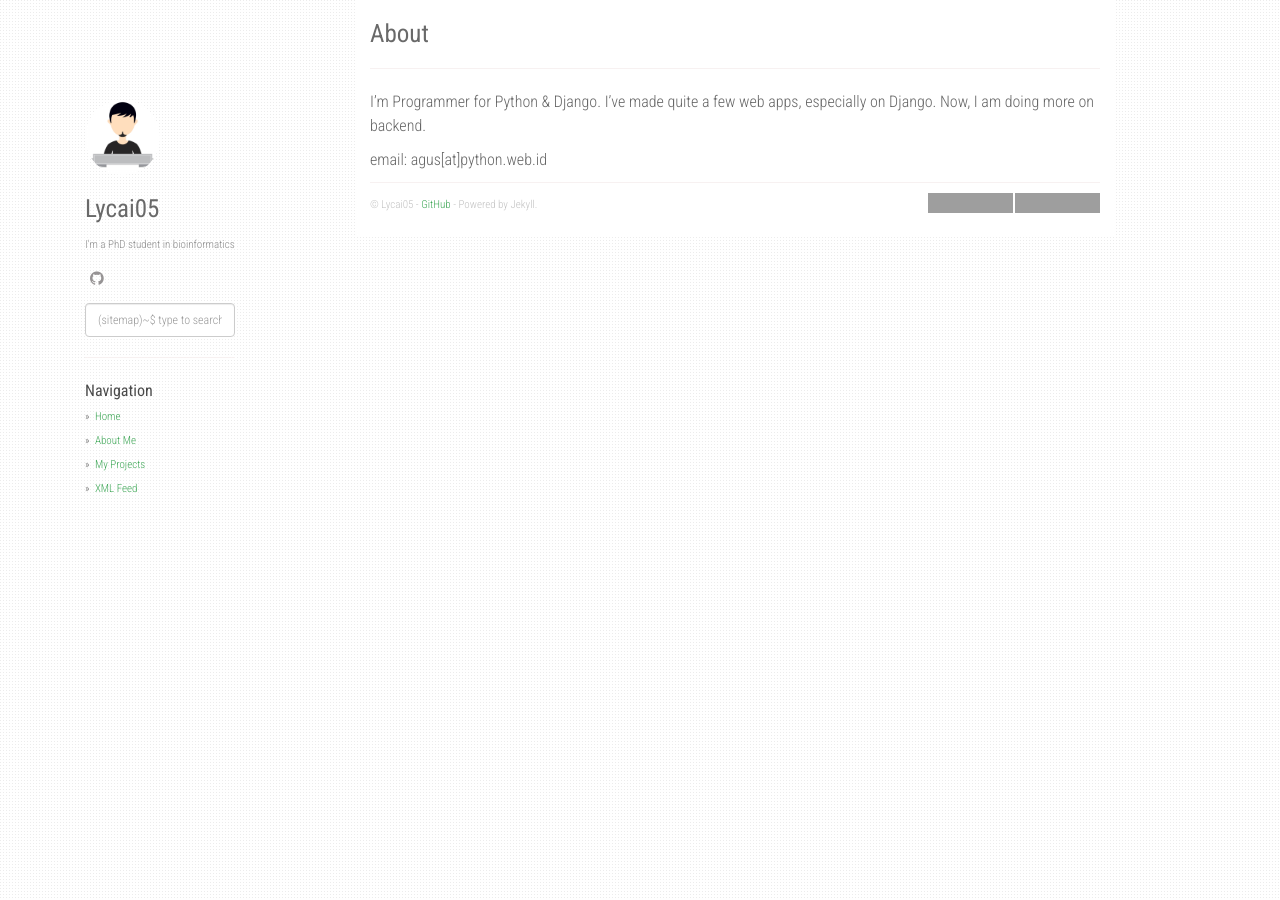
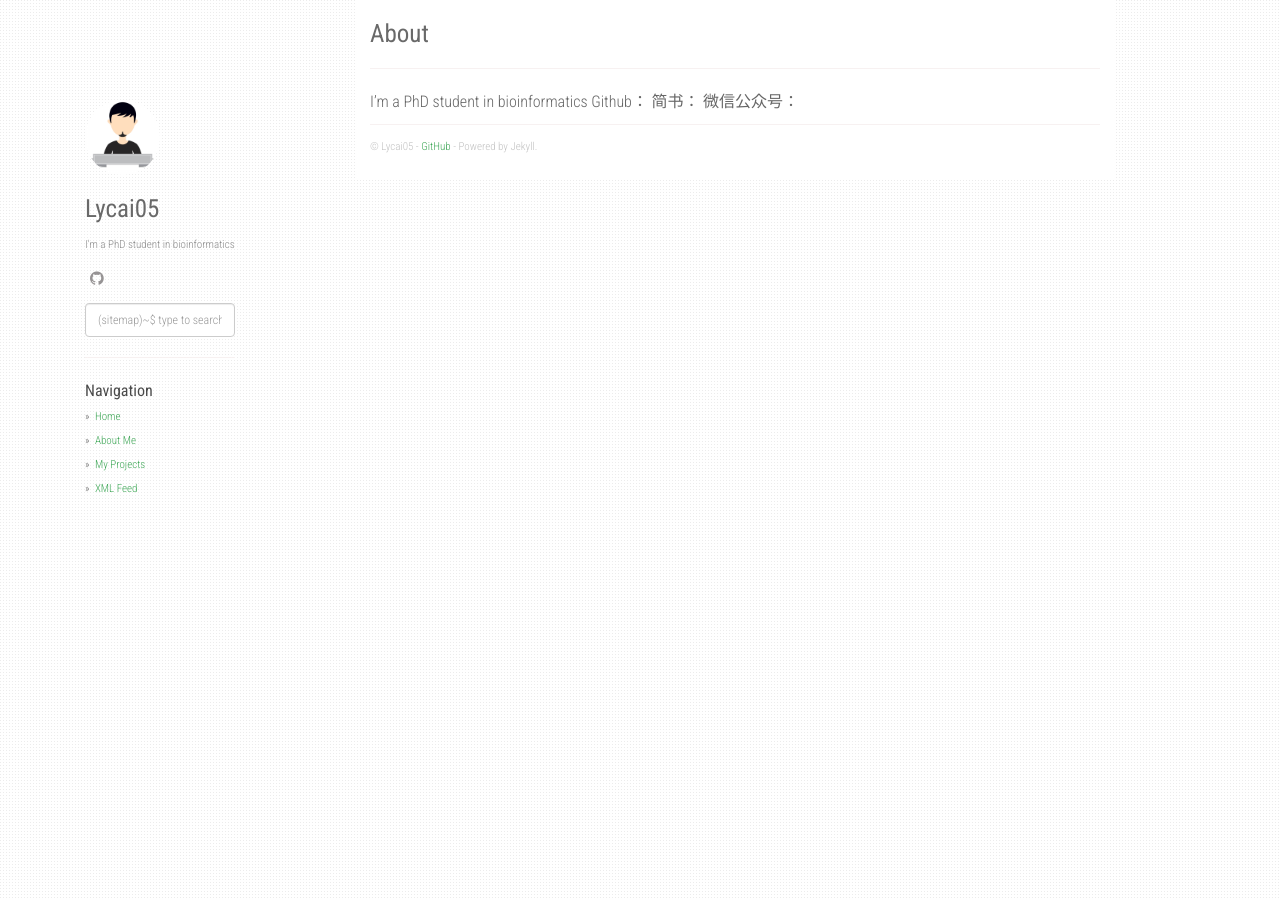
Before and after one commit to lycai05/blog, a Jekyll site: the page built from about.md, in a window 1280 px wide. Built offline with Jekyll 4.4.1, drawn with Linux system fonts in a browser that asks for light colours; nearby versions of some CDN libraries; grey boxes are pictures that could not be loaded.

Commit message:
update "about" and README

```diff
--- a/_layouts/default.html
+++ b/_layouts/default.html
@@ -152,10 +152,6 @@ layout: compress
           {% if site.github %}
             - <a href="{{ site.github }}">{{ site.github }}</a> - Powered by Jekyll.
           {% endif %}
-          <div class="btn-github" style="float:right;">
-            <iframe src="https://ghbtns.com/github-btn.html?user=agusmakmun&repo=agusmakmun.github.io&type=star&count=true" frameborder="0" scrolling="0" width="85" height="20px"></iframe>
-            <iframe src="https://ghbtns.com/github-btn.html?user=agusmakmun&repo=agusmakmun.github.io&type=fork&count=true" frameborder="0" scrolling="0" width="85" height="20px"></iframe>
-          </div>
         </footer>
       </div>
       <!-- end /.col-sm-8 -->
--- a/about.md
+++ b/about.md
@@ -4,6 +4,7 @@ title: About
 permalink: /about/
 ---
 
-I'm Programmer for Python & Django. I've made quite a few web apps, especially on Django. Now, I am doing more on backend.
-
-email: agus[at]python.web.id
+I'm a PhD student in bioinformatics
+Github：
+简书：
+微信公众号：
```
Also changed, not shown: README.md.
